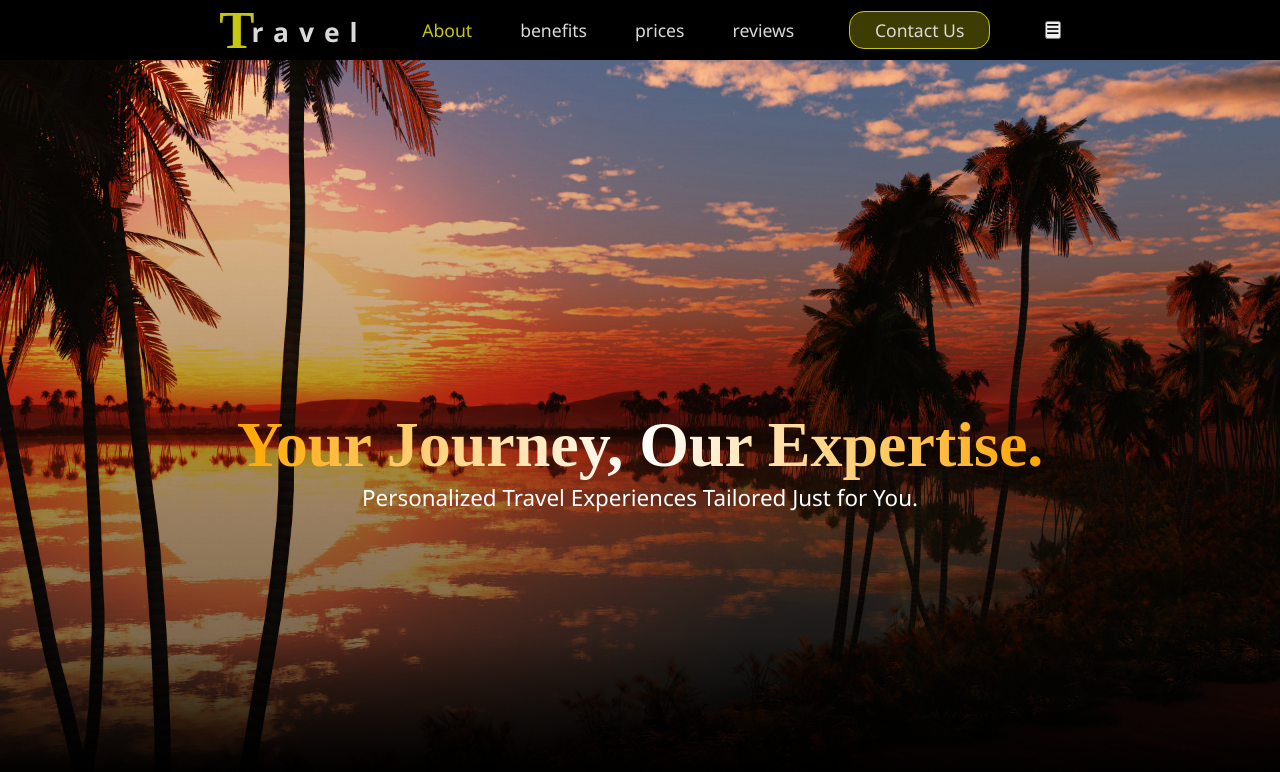
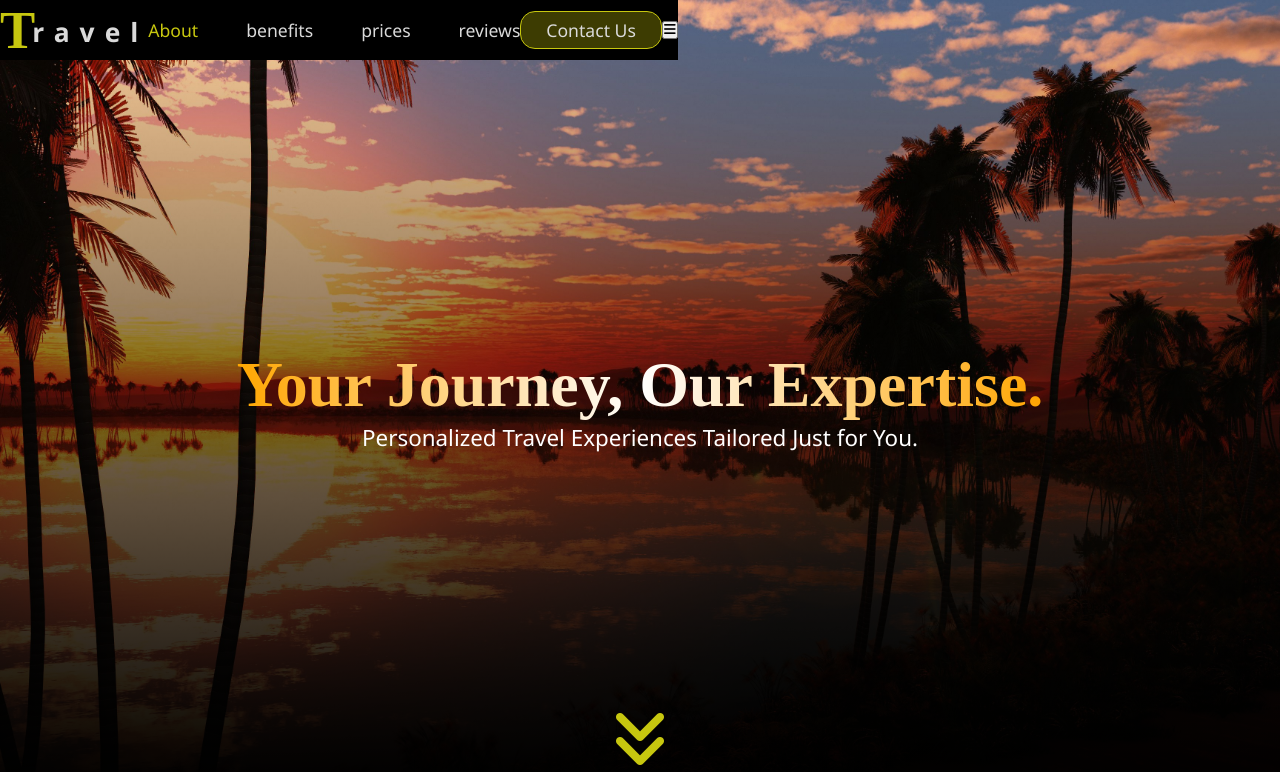
Before and after one commit to Saad-Kibal/Travel2.0, a plain HTML site: page index.html in a window 1280 px wide. Shown: the top 772 px of the page. Drawn offline with Linux system fonts and the light colour scheme; a web font is replaced by a local one.

Commit message:
adding hero background

```diff
--- a/index.html
+++ b/index.html
@@ -21,18 +21,16 @@
                     <li><a href="#">reviews</a></li>
                 </ul>
             </nav>
-            <a class="CUS" href="#">Contact Us</a>
+            <a class="cus" href="#">Contact Us</a>
             <button class="fas fa-bars sidebar-icon" type="button"></button>
         </div>
     </header>
-    </div>
     <main>
         <section id="hero" class="hero flex">
             <div class="hero-text">
                  <h1>Your Journey, Our Expertise.</h1>
                  <p>Personalized Travel Experiences Tailored Just for You.</p>
             </div>
-            <img src="./hero hackground.jpg" alt="hero-background">
             <a href="#" class="fa-solid fa-angles-down arrow"></a>
         </section>
         <section id="benefits" class="benefits flex"></section>
--- a/styles.css
+++ b/styles.css
@@ -9,28 +9,30 @@
     padding: 0;
     margin: 0;
     box-sizing: border-box;
+}
+html {
     scroll-behavior: smooth;
 }
 
 body {
     min-height: 100vh;
+    max-width: 100vw;
     font-family: "Afacad Flux" , 'Segoe UI', Tahoma, Geneva, Verdana, sans-serif;
     background-color: rgb(0, 0, 0);
     color: rgb(255, 255, 255);
 }
 
-a , ul {
-    list-style: none;
+a {
     text-decoration: none;
     color: var(--text_color);
 }
 
+ul {
+    list-style: none;
+}
+
 li a:hover {
     color: var(--main_color);
-}
-
-i {
-    color: var(--text_color);
 }
 
 
@@ -46,13 +48,16 @@ i {
 
 /*header section*/
 
+.header {
+    position: fixed;
+    z-index: 100;
+}
 .header-container {
     display: flex;
     justify-content: space-around;
     align-items: center;
     background-color: rgb(0, 0, 0);
     font-size: var(--p_size);
-    position: sticky;
     top: 0;
     z-index: 100;
 }
@@ -79,7 +84,7 @@ i {
     color: var(--main_color);
 }
 
-.CUS {
+.cus {
     border: 1px solid var(--main_color);
     padding: 6px 25px;
     background-color: rgba(221, 218, 10, 0.274);
@@ -87,12 +92,12 @@ i {
     transition: 0.1s linear;
 }
 
-.CUS:hover {
+.cus:hover {
     background-color: rgb(255, 255, 0);
     color: rgb(0, 0, 0);
 }
 
-.CUS:active {
+.cus:active {
     box-shadow: 1px 1px 1px 1px rgb(255, 255, 255) , -1px -1px 1px 1px rgb(255, 255, 255)  ;
 }
 
@@ -107,6 +112,11 @@ i {
     justify-content: center;
     align-items: center;
     position: relative;
+    background: linear-gradient(to top,
+    rgb(0 0 0 / 1),
+    rgb(0 0 0 / 0.5),
+    rgb(0 0 0 / 0))
+    , url(./images/hero\ hackground.jpg) center / cover no-repeat;
 }
 
 .hero-text {
```
Also changed, not shown: images/background hero.jpg (added), images/hero hackground.jpg (added), images/wallpaperflare.com_wallpaper.jpg (added), 1 other file.
